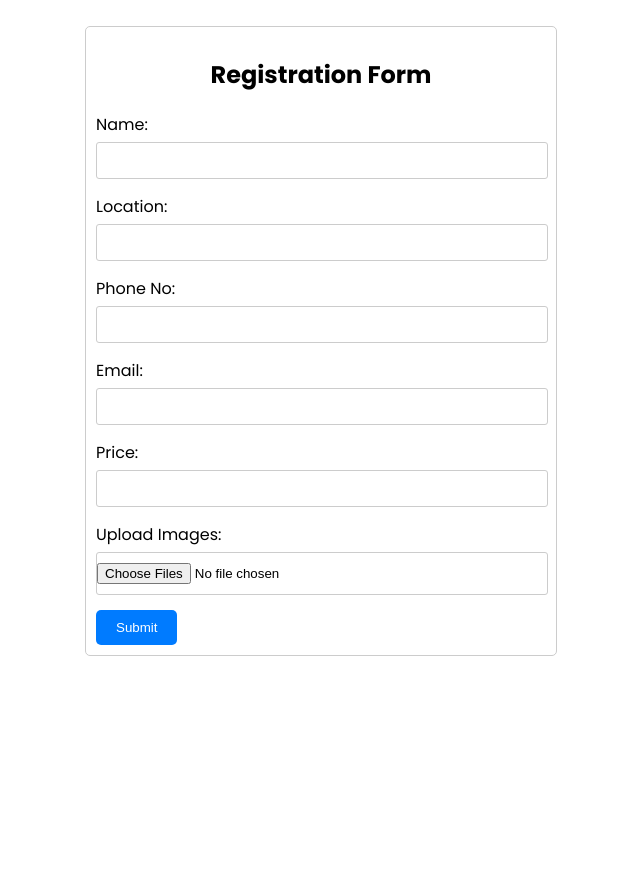
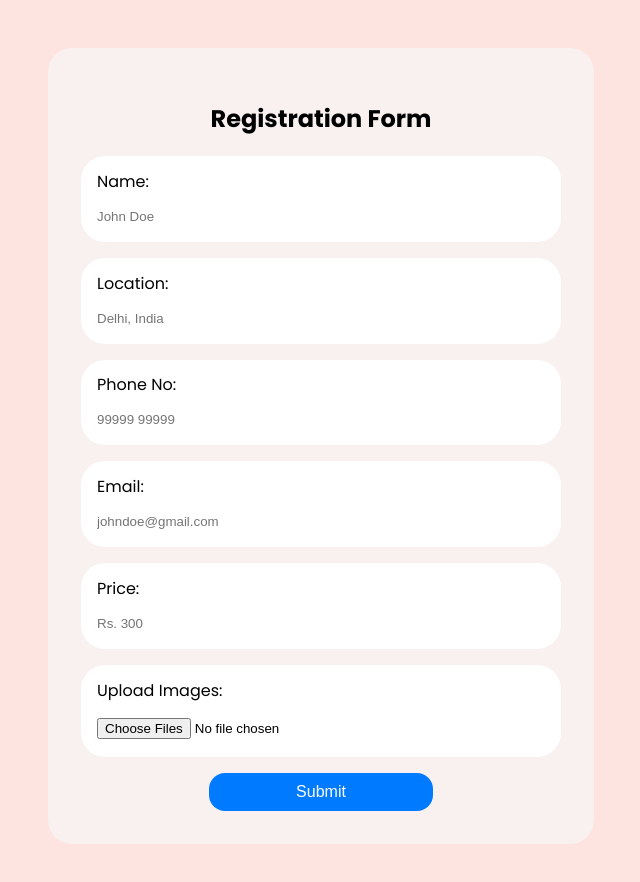
Before and after one commit to dibya-roy-sundar/ORENTAL, a React (Vite) app in the folder client/: page /officeadd in a window 1280 px wide. Shown: the top 882 px of the page, without its empty margins (319-959 px from the left). Before the commit the page ends 800 px from the top, so only its background shows below. Built offline with nearby package versions, Linux system fonts and the light colour scheme.

Commit message:
updated form css

```diff
--- a/client/src/Components/Addoffice/Addoffice.jsx
+++ b/client/src/Components/Addoffice/Addoffice.jsx
@@ -50,36 +50,42 @@ const Addoffice = () => {
     };
 
     return (
+        <div className="formA">
+        <div className="formMain">
         <div className="addOffice-form">
             <h2>Registration Form</h2>
             <form onSubmit={handleSubmit}> {/* Add onSubmit event handler */}
                 <div className="form-group">
                     <label>Name:</label>
-                    <input type="text" name="name" value={formData.name} onChange={handleChange} />
+                    <input type="text" name="name" value={formData.name} onChange={handleChange} placeholder='John Doe' />
                 </div>
                 <div className="form-group">
                     <label>Location:</label>
-                    <input type="text" name="location" value={formData.location} onChange={handleChange} />
+                    <input type="text" name="location" value={formData.location} onChange={handleChange} placeholder='Delhi, India' />
                 </div>
                 <div className="form-group">
                     <label>Phone No:</label>
-                    <input type="text" name="phone" value={formData.phone} onChange={handleChange} />
+                    <input type="text" name="phone" value={formData.phone} onChange={handleChange} placeholder='99999 99999' />
                 </div>
                 <div className="form-group">
                     <label>Email:</label>
-                    <input type="email" name="email" value={formData.email} onChange={handleChange} />
+                    <input type="email" name="email" value={formData.email} onChange={handleChange} placeholder='johndoe@gmail.com' />
                 </div>
                 <div className="form-group">
                     <label>Price:</label>
-                    <input type="text" name="price" value={formData.price} onChange={handleChange} />
+                    <input type="text" name="price" value={formData.price} onChange={handleChange} placeholder='Rs. 300' />
                 </div>
                 <div className="form-group">
                     <label>Upload Images:</label>
                     <input type="file" name="images" onChange={handleImageChange} multiple />
                 </div>
+                <div className="btndiv">
                 <button type="submit">Submit</button>
+                </div>
             </form>
             <ToastContainer /> {/* Render ToastContainer component */}
+        </div>
+        </div>
         </div>
     );
 };
--- a/client/src/Components/Addoffice/Addoffice.scss
+++ b/client/src/Components/Addoffice/Addoffice.scss
@@ -1,9 +1,34 @@
+html, body{
+    border: 0;
+    margin: 0;
+    padding: 0;
+}
+
+.formA{
+    background-color: #fee4e0;
+    padding: 3rem;
+    min-height: 100vh;
+}
+
+.formMain{
+    background-color: #fee4e0;
+    display: flex;
+    justify-content: center;
+    align-items: center;
+
+    // height: 100vh;
+}
+
 .addOffice-form {
-    max-width: 450px;
-    margin: 2% auto;
-    padding: 10px;
-    border: 1px solid #ccc;
-    border-radius: 5px;
+    max-width: 700px;
+    width: 30rem;
+    // margin: 2% auto;
+    padding: 2rem;
+    border: 1px solid transparent;
+    background-color: #f9f0f0;
+    border-radius: 1.5rem;
+
+
 
     h2 {
         margin-bottom: 20px;
@@ -11,7 +36,11 @@
     }
 
     .form-group {
-        margin-bottom: 15px;
+        margin-bottom: 1rem;
+        background-color: #fff;
+        padding: 0.8rem 1rem;
+        padding-bottom: 0.5rem;
+        border-radius: 1.5rem;
 
         label {
             display: block;
@@ -23,8 +52,17 @@
         input[type='file'] {
             width: 100%;
             padding: 10px 0;
-            border: 1px solid #ccc;
-            border-radius: 3px;
+            border: 1px solid none;
+            border-radius: 0.5rem;
+        }
+        input{
+            border: none;
+            outline: none;
+        }
+
+        input:active{
+            border: none;
+            outline: none;
         }
     }
 
@@ -32,8 +70,11 @@
         background-color: #007bff;
         color: #fff;
         border: none;
+        width: 14rem;
+        font-size: 1rem;
         padding: 10px 20px;
-        border-radius: 5px;
+        margin: 0 auto;
+        border-radius: 1rem;
         cursor: pointer;
         transition: background-color 0.3s ease;
 
@@ -41,4 +82,10 @@
             background-color: #0056b3;
         }
     }
+
+    .btndiv{
+        display: flex;
+        justify-content: center;
+        align-items: center;
+    }
 }
--- a/client/src/main.jsx
+++ b/client/src/main.jsx
@@ -1,7 +1,7 @@
 import React from 'react'
 import ReactDOM from 'react-dom/client'
 import App from './App.jsx'
-
+import './main.scss'
 
 ReactDOM.createRoot(document.getElementById('root')).render(
   <React.StrictMode>
--- /dev/null
+++ b/client/src/main.scss
@@ -0,0 +1,5 @@
+html, body{
+    border: 0;
+    margin: 0;
+    padding: 0;
+}
```
